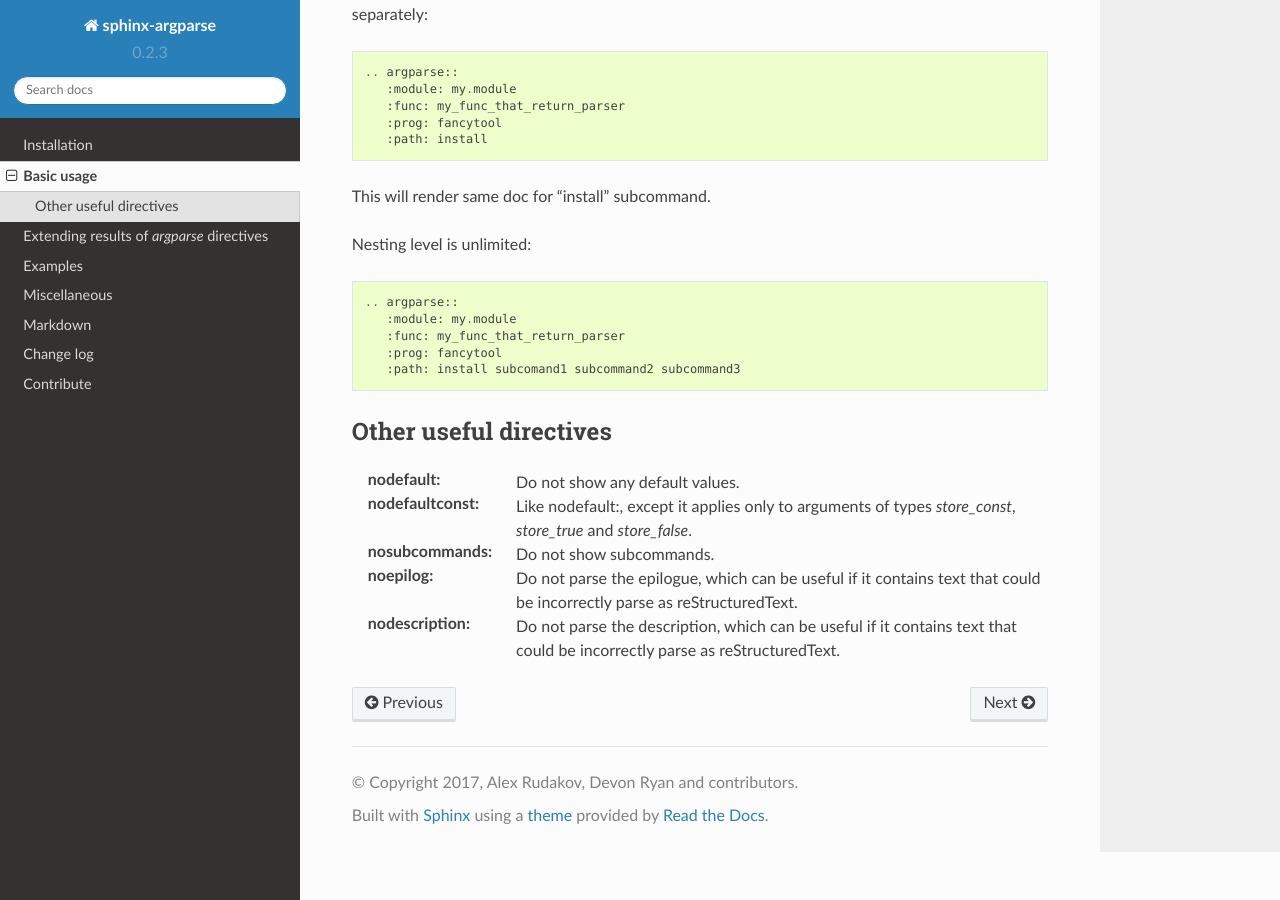
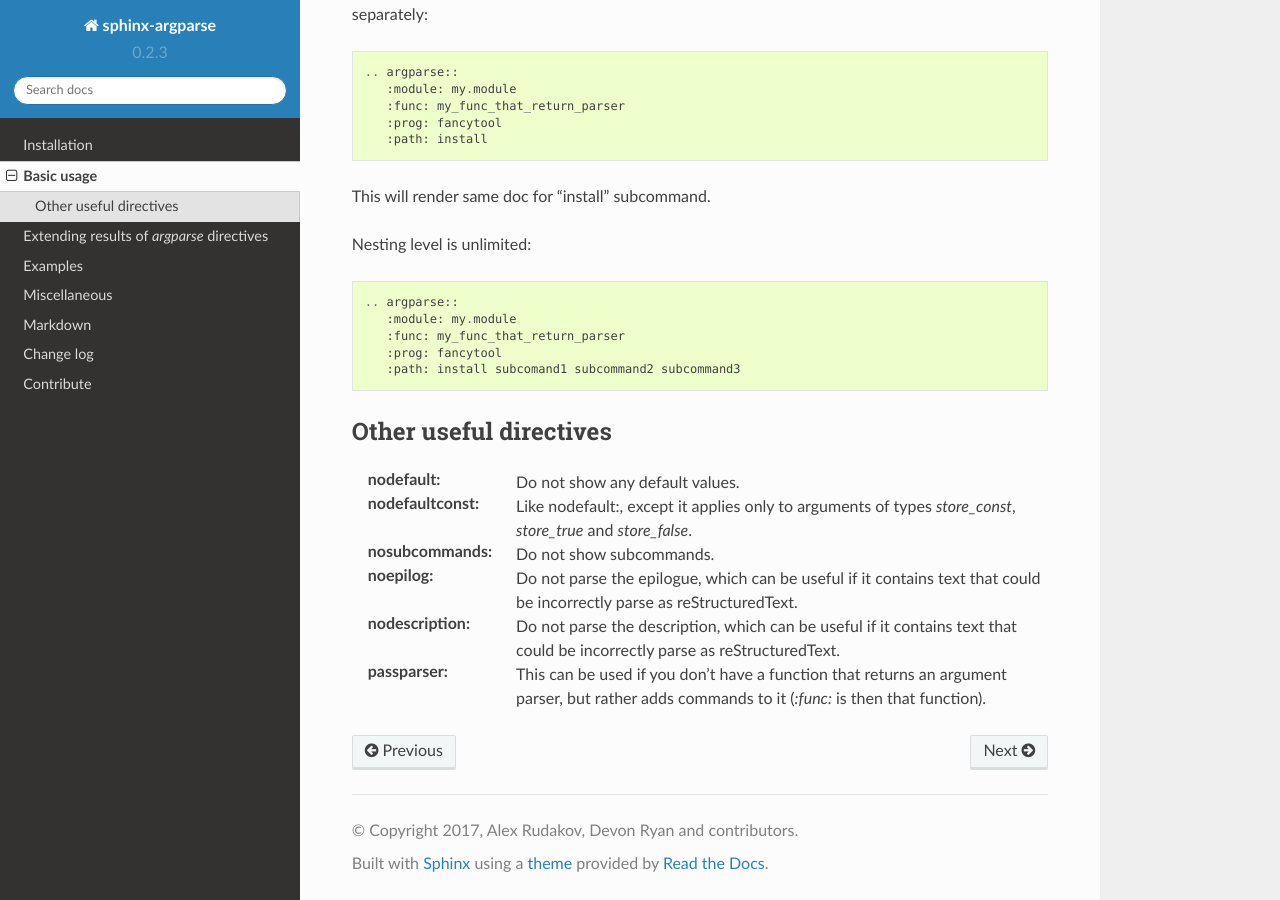
Before and after one commit to alex-rudakov/sphinx-argparse, a Sphinx documentation site: the page built from docs/usage.rst, in a window 1280 px wide and 900 px high, scrolled down 1695 px. Built offline with Sphinx 7.4.7 and the Read the Docs theme 2.0.0, drawn with Linux system fonts in a browser that asks for light colours.

Commit message:
Close #92

```diff
--- a/docs/usage.rst
+++ b/docs/usage.rst
@@ -98,3 +98,5 @@ Other useful directives
 :noepilog: Do not parse the epilogue, which can be useful if it contains text that could be incorrectly parse as reStructuredText.
 
 :nodescription: Do not parse the description, which can be useful if it contains text that could be incorrectly parse as reStructuredText.
+
+:passparser: This can be used if you don't have a function that returns an argument parser, but rather adds commands to it (`:func:` is then that function).
```
